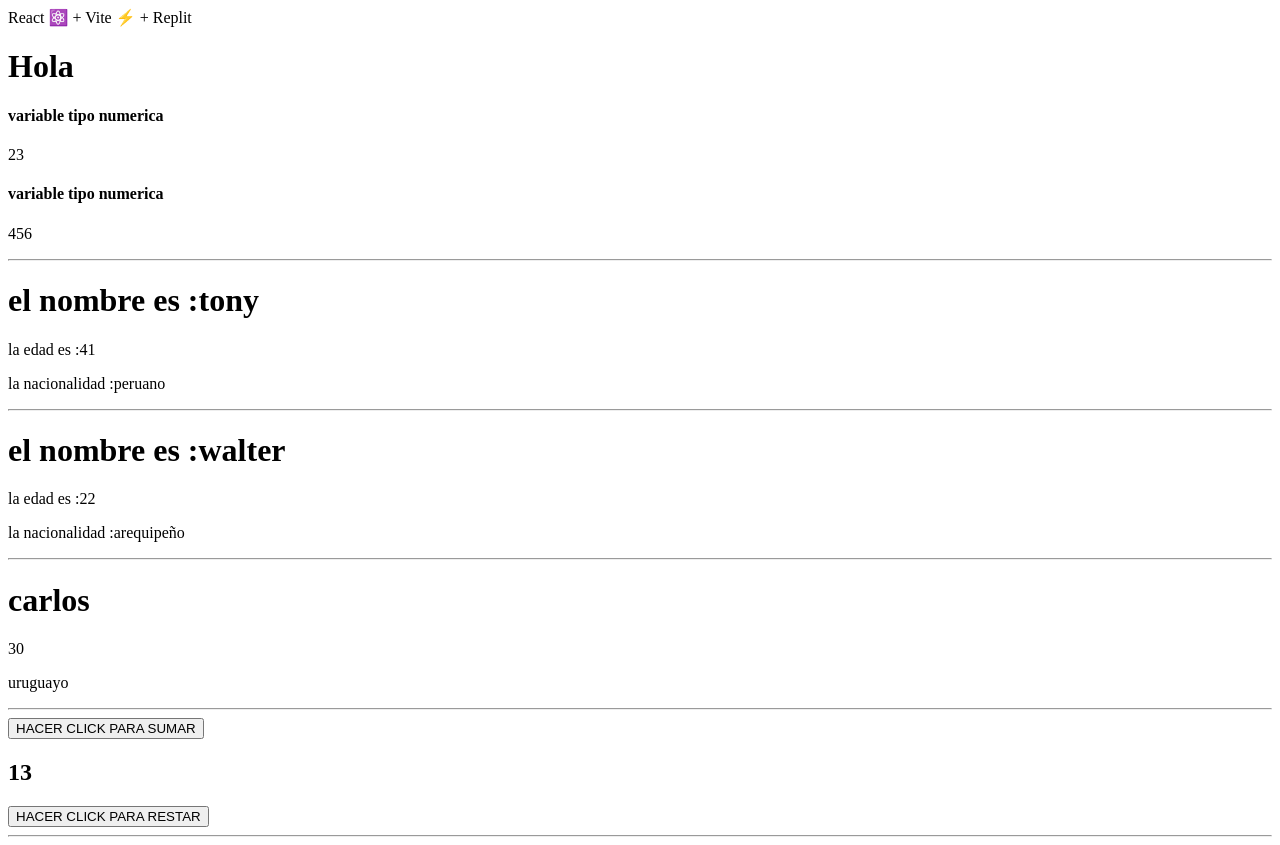
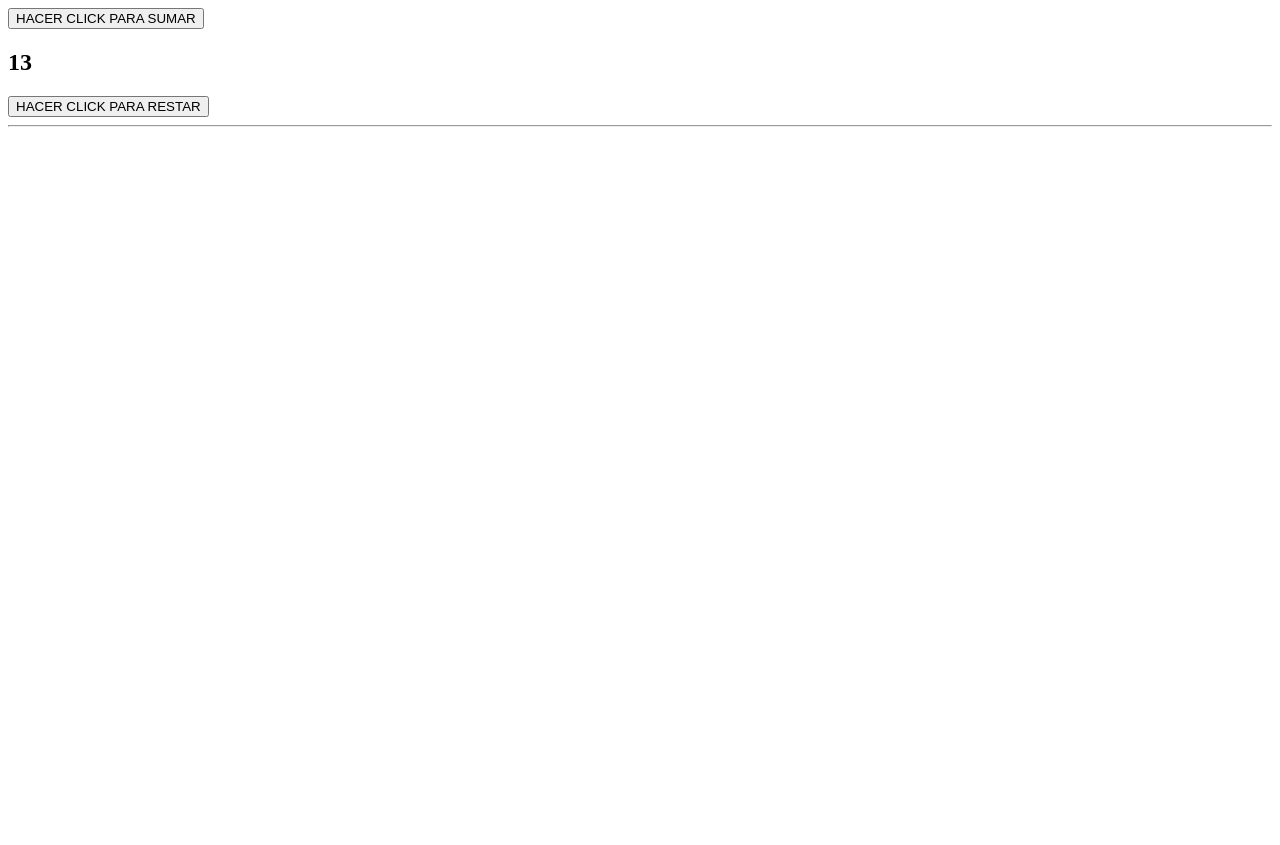
Before and after one commit to vidasanta/hola-mundo-3, a React (Vite) app: page / in a window 1280 px wide. After the commit the page ends 800 px from the top, so only its background shows below. Built offline with nearby package versions, Linux system fonts and the light colour scheme.

Commit message:
actualizacion 12_03_2024 a las 3:15pm

```diff
--- a/package.json
+++ b/package.json
@@ -19,5 +19,9 @@
     "react-dom": "^18.2.0",
     "typescript": "^5.2.2",
     "vite": "^5.0.0"
+  },
+  "dependencies": {
+    "axios": "^1.6.7",
+    "react-router-dom": "^6.22.3"
   }
 }
--- a/src/App.jsx
+++ b/src/App.jsx
@@ -1,19 +1,32 @@
 import './App.css'
-
-import {PrimerComponente} from './PrimerComponente'
-import {SegundoComponente} from './SegundoComponente'
-import {TercerComponente} from './TercerComponente'
-import {Counter} from './Counter'
+import React from 'react'
+import { BrowserRouter as Router, Route, Routes } from 'react-router-dom'
+import { Counter } from './Counter'
+import {Reloj} from './Reloj'
+import { PokeAbility } from './PokeAbility'
+import { PrimerComponente } from './PrimerComponente'
+import { SegundoComponente } from './SegundoComponente'
+import { TercerComponente } from './TercerComponente'
 
 export default function App() {
   return (
     <main>
-      React ⚛️ + Vite ⚡ + Replit
-      <PrimerComponente / >
-      <SegundoComponente nombre= "tony" edad ={40+1} nacionalidad="peruano"/ >
-      <SegundoComponente nombre= "walter" edad ={22} nacionalidad="arequipeño"/ >
-      <TercerComponente nombre= "carlos" edad ={30} nacionalidad="uruguayo"/ >
-      <Counter / >
+      <Router>
+        <Routes>
+          <Route path="/" element={<Counter />} />
+          <Route path="/pantalla2" element={<PokeAbility abilityId="6" />} />
+          <Route path="/pantalla3" element={<Reloj />} />
+          <Route path="/pantalla4" element={<PrimerComponente />} />
+          <Route path="/pantalla5" element={
+            <div> <SegundoComponente nombre= "tony" edad ={40+1} nacionalidad="peruano" />
+            <div> <TercerComponente nombre= "rodrigo" edad ={28} nacionalidad="colombiano" />
+            </div>
+           </div>
+            }
+            />
+          <Route path="/pantalla6" element={<TercerComponente nombre= "carlos" edad ={30} nacionalidad="uruguayo" />} />
+        </Routes>
+      </Router>
     </main>
-  )
+  );
 }
--- a/src/Counter.jsx
+++ b/src/Counter.jsx
@@ -1,4 +1,4 @@
-import {useState} from "react"
+import {useState} from 'react'
 export const Counter = () => {
 
   const [number, setNumber] =useState(13);
--- a/src/PokeAbility.jsx
+++ b/src/PokeAbility.jsx
@@ -1,3 +1,4 @@
+
 import axios from 'axios'
 import { useEffect, useState } from 'react'
 import React from 'react'
--- a/src/PrimerComponente.jsx
+++ b/src/PrimerComponente.jsx
@@ -1,4 +1,3 @@
-//import React from "react";
 const numero =23
 const texto = "Hola"
 const numero2 = 456
```
Also changed, not shown: src/Reloj.jsx (line endings or trailing spaces), src/SegundoComponente.jsx (line endings or trailing spaces), src/TercerComponente.jsx (line endings or trailing spaces), 1 other file (tests, documents, lock files or other folders).
